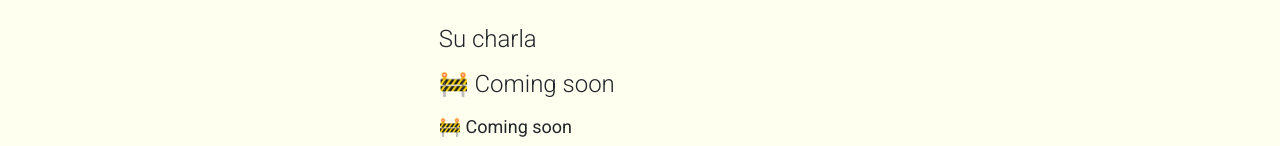
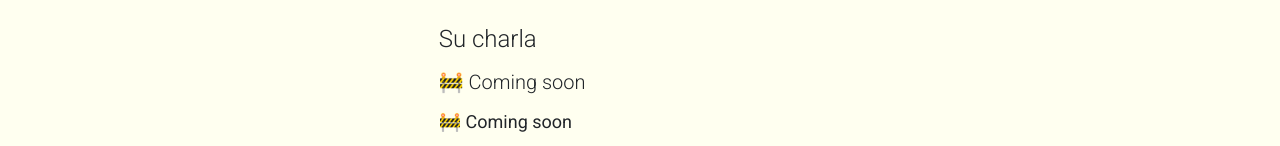
Before and after one commit to bilbostack/2024-website, a Gatsby site: page /alena-nikolaeva in a window 1280 px wide. Shown: the part 806-952 px from the top of the page. Built offline with nearby package versions, Linux system fonts and the light colour scheme; Gatsby itself is replaced by a stand-in of ours.

Commit message:
Edit caption size

```diff
--- a/src/templates/speaker-template.js
+++ b/src/templates/speaker-template.js
@@ -113,7 +113,7 @@ const SpeakerTemplate = context => {
 
               <div className="block">
                 <h4>Su charla</h4>
-                <h4>{speaker.talk.title}</h4>
+                <h5>{speaker.talk.title}</h5>
                 <p dangerouslySetInnerHTML={talkDescriptionWithHtml()}></p>
               </div>
             </div>
```
